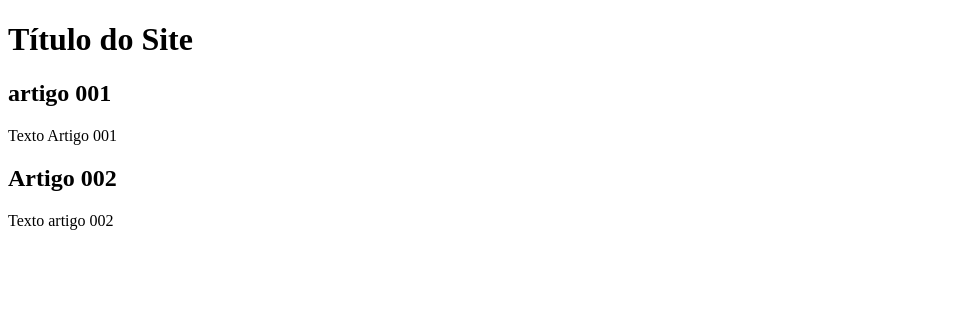
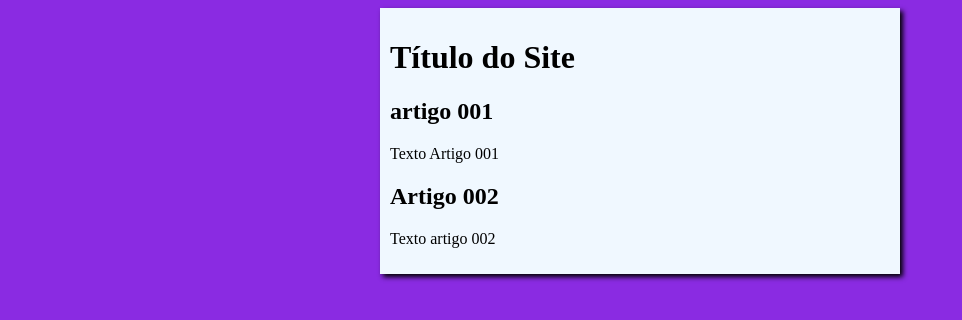
Before and after one commit to fe-clemente/Global_Solution_Fiap_2023, a plain HTML site: page index.html in a window 1280 px wide. Shown: the whole page, without its empty margins (0-962 px from the left). Drawn offline with Linux system fonts and the light colour scheme.

Commit message:
inciei o designer

```diff
--- /dev/null
+++ b/estilos/style.css
@@ -0,0 +1,16 @@
+*{
+    font-family: Arial, Helvetica, sans-serif
+    font-sizee: 16px;
+}
+
+body{
+    background-color: blueviolet;
+}
+
+main{
+    background-color: aliceblue;
+    width: 500px;
+    margin: auto;
+    padding: 10px;
+    box-shadow: 3px 3px 5px black;
+}
--- a/index.html
+++ b/index.html
@@ -3,6 +3,7 @@
 <head>
     <meta charset="UTF-8">
     <meta name="viewport" content="width=device-width, initial-scale=1.0">
+    <link rel="stylesheet" href="estilos/style.css">
     <title>Document</title>
 </head>
 <body>
```
